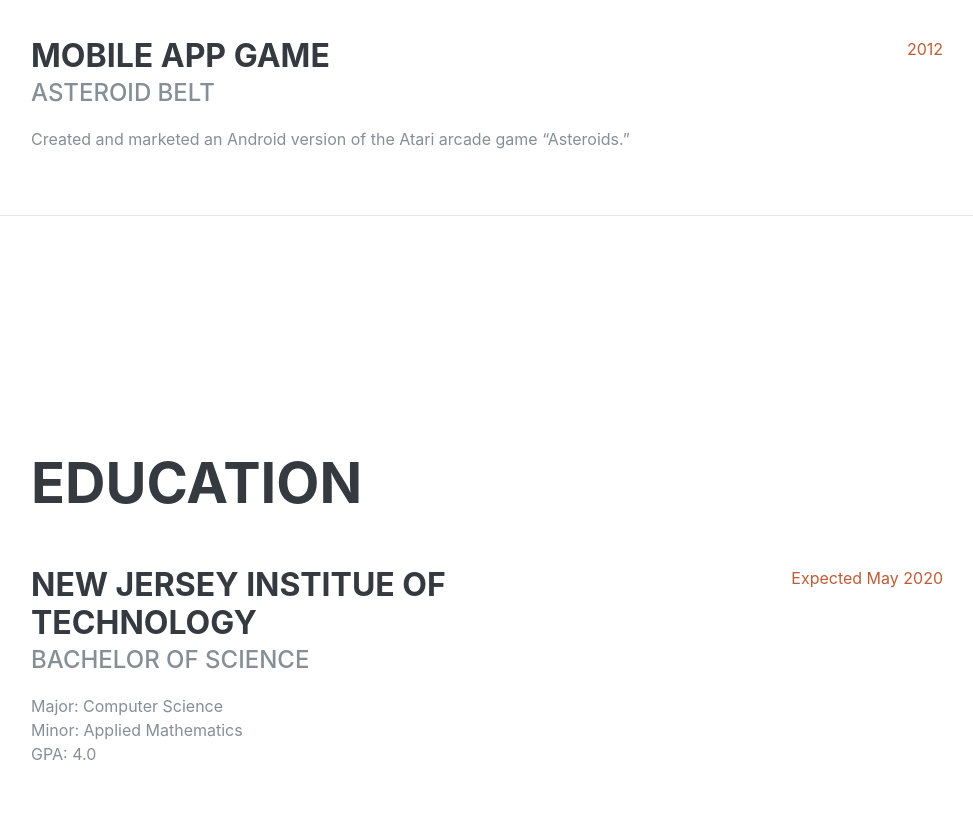
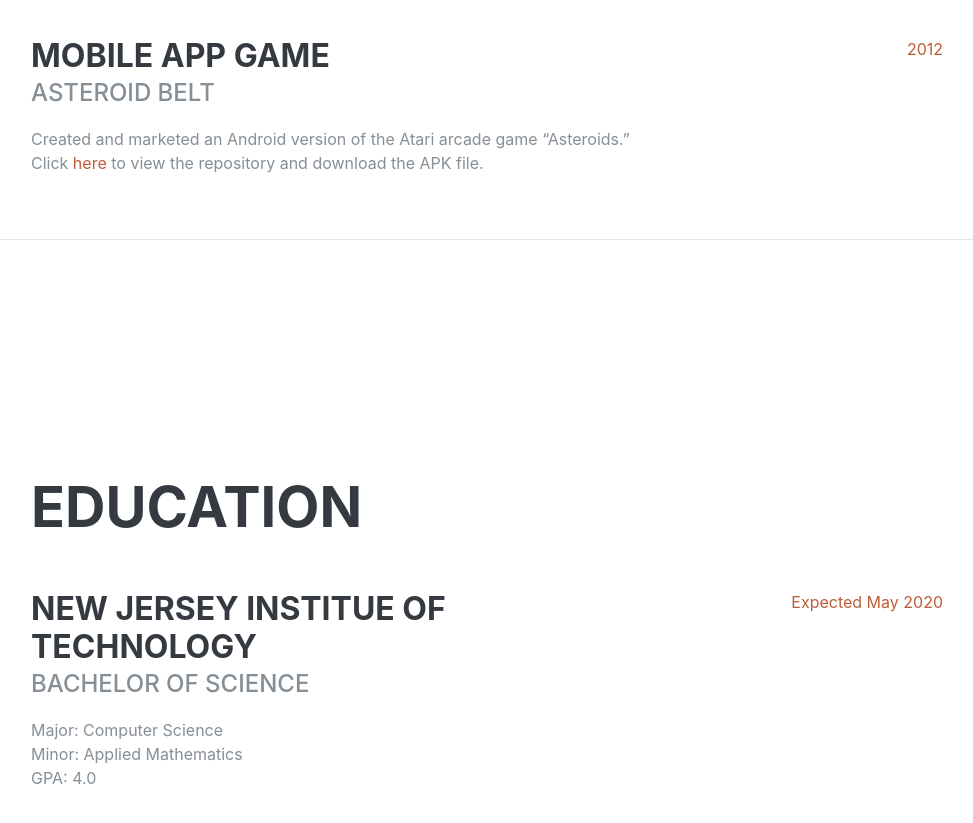
Before and after one commit to johndaudelin/john-daudelin-profile, a plain HTML site: page index.html in a window 1280 px wide. Shown: the part 2160-2983 px from the top of the page, without its empty margins (289-1262 px from the left). Drawn offline with Linux system fonts and the light colour scheme; a web font is replaced by a local one.

Commit message:
Add link to Asteroid Belt repository

```diff
--- a/index.html
+++ b/index.html
@@ -161,7 +161,7 @@
           <div class="resume-content">
             <h3 class="mb-0">Mobile App Game</h3>
             <div class="subheading mb-3">Asteroid Belt</div>
-            <p>Created and marketed an Android version of the Atari arcade game “Asteroids.”</p>
+            <p>Created and marketed an Android version of the Atari arcade game “Asteroids.” Click <a href="https://github.com/Cowboy46/Asteroid-Belt">here</a> to view the repository and download the APK file.</a></p>
           </div>
           <div class="resume-date text-md-right">
             <span class="text-primary">2012</span>
```
